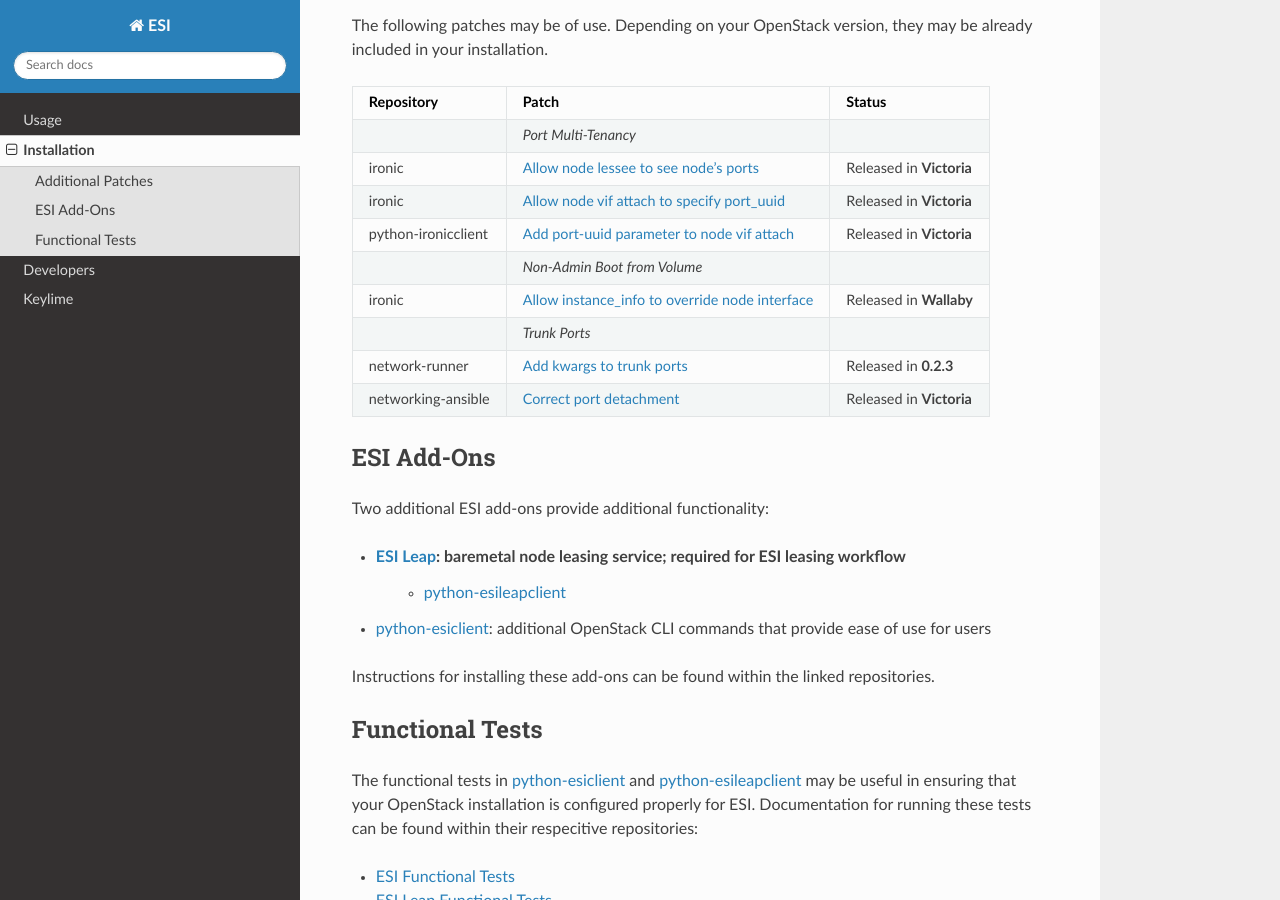
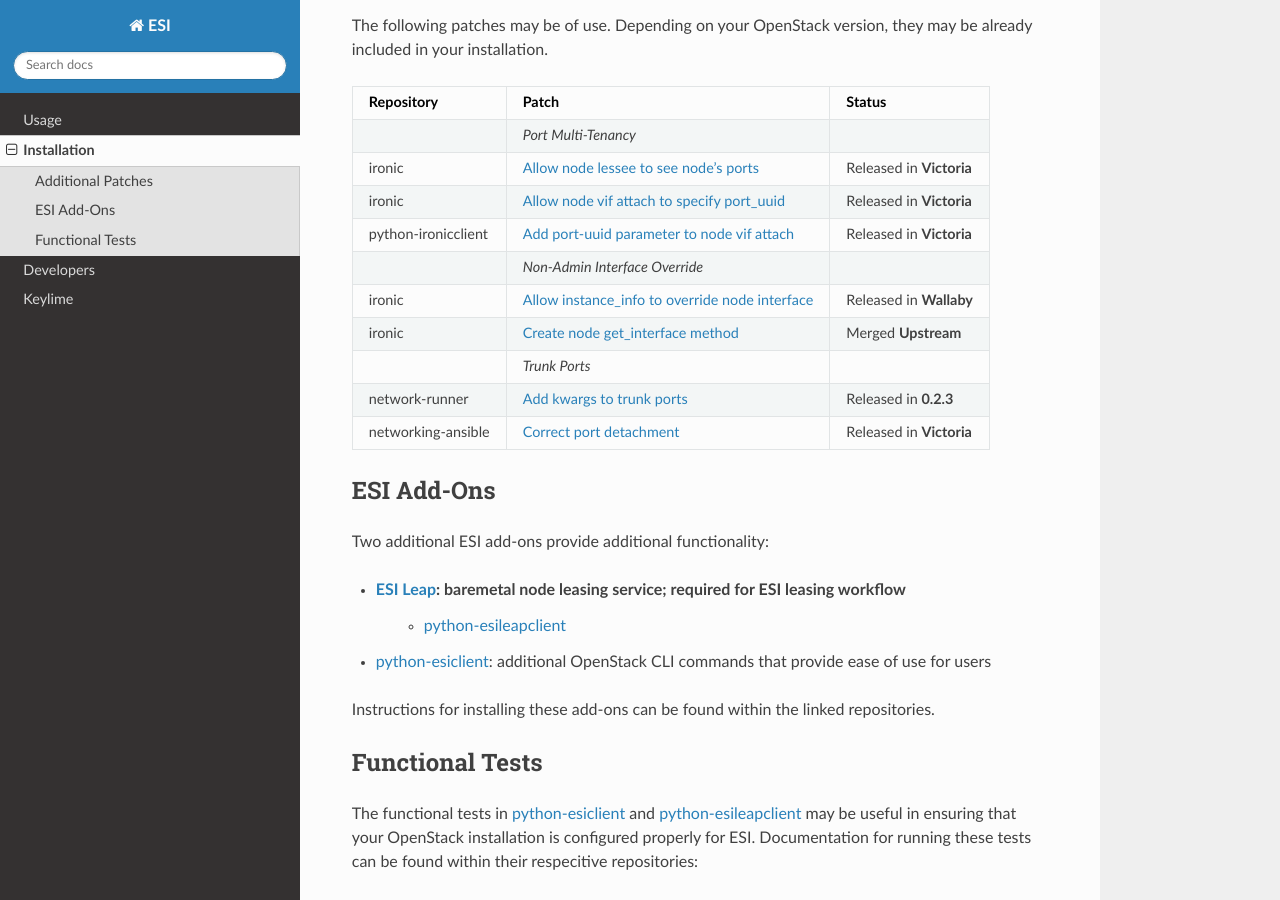
Before and after one commit to CCI-MOC/esi, a Sphinx documentation site: the page built from docs/source/install/index.rst, in a window 1280 px wide and 900 px high, scrolled down 466 px. Built offline with Sphinx 7.4.7 and the Read the Docs theme 2.0.0, drawn with Linux system fonts in a browser that asks for light colours.

Commit message:
Added interface override patch fix

```diff
--- a/docs/source/install/index.rst
+++ b/docs/source/install/index.rst
@@ -26,9 +26,11 @@
 +---------------------+---------------------------------------------------+--------------------------+
 | python-ironicclient | `Add port-uuid parameter to node vif attach`_     | Released in **Victoria** |
 +---------------------+---------------------------------------------------+--------------------------+
-|                     | *Non-Admin Boot from Volume*                      |                          |
+|                     | *Non-Admin Interface Override*                    |                          |
 +---------------------+---------------------------------------------------+--------------------------+
 | ironic              | `Allow instance_info to override node interface`_ | Released in **Wallaby**  |
++---------------------+---------------------------------------------------+--------------------------+
+| ironic              | `Create node get_interface method`_               | Merged **Upstream**      |
 +---------------------+---------------------------------------------------+--------------------------+
 |                     | *Trunk Ports*                                     |                          |
 +---------------------+---------------------------------------------------+--------------------------+
@@ -72,3 +74,4 @@
 .. _Add kwargs to trunk ports: https://github.com/ansible-network/network-runner/pull/48
 .. _Correct port detachment: https://review.opendev.org/#/c/745318/
 .. _Allow instance_info to override node interface: https://review.opendev.org/c/openstack/ironic/+/777434
+.. _Create node get_interface method: https://review.opendev.org/c/openstack/ironic/+/817086
```
